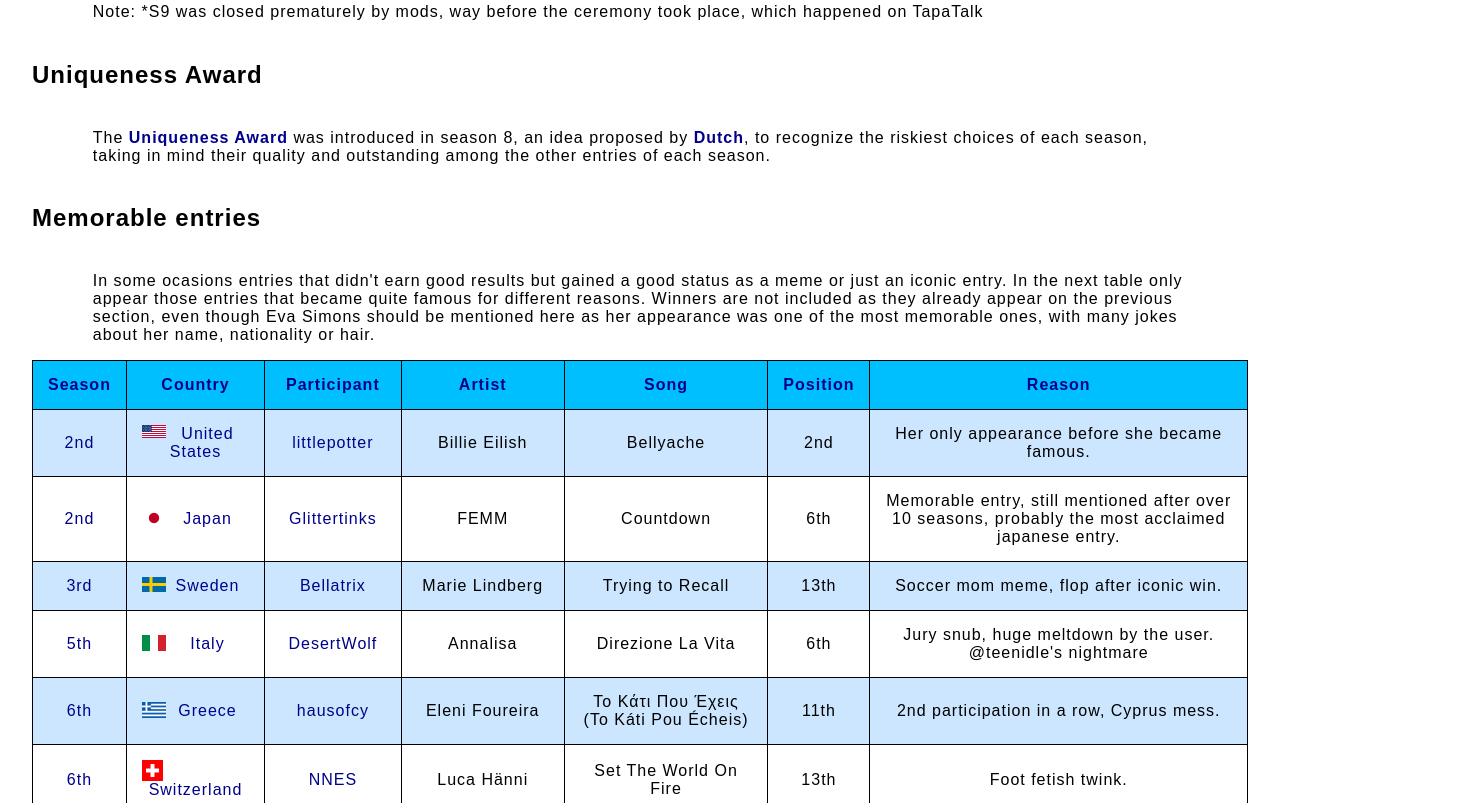
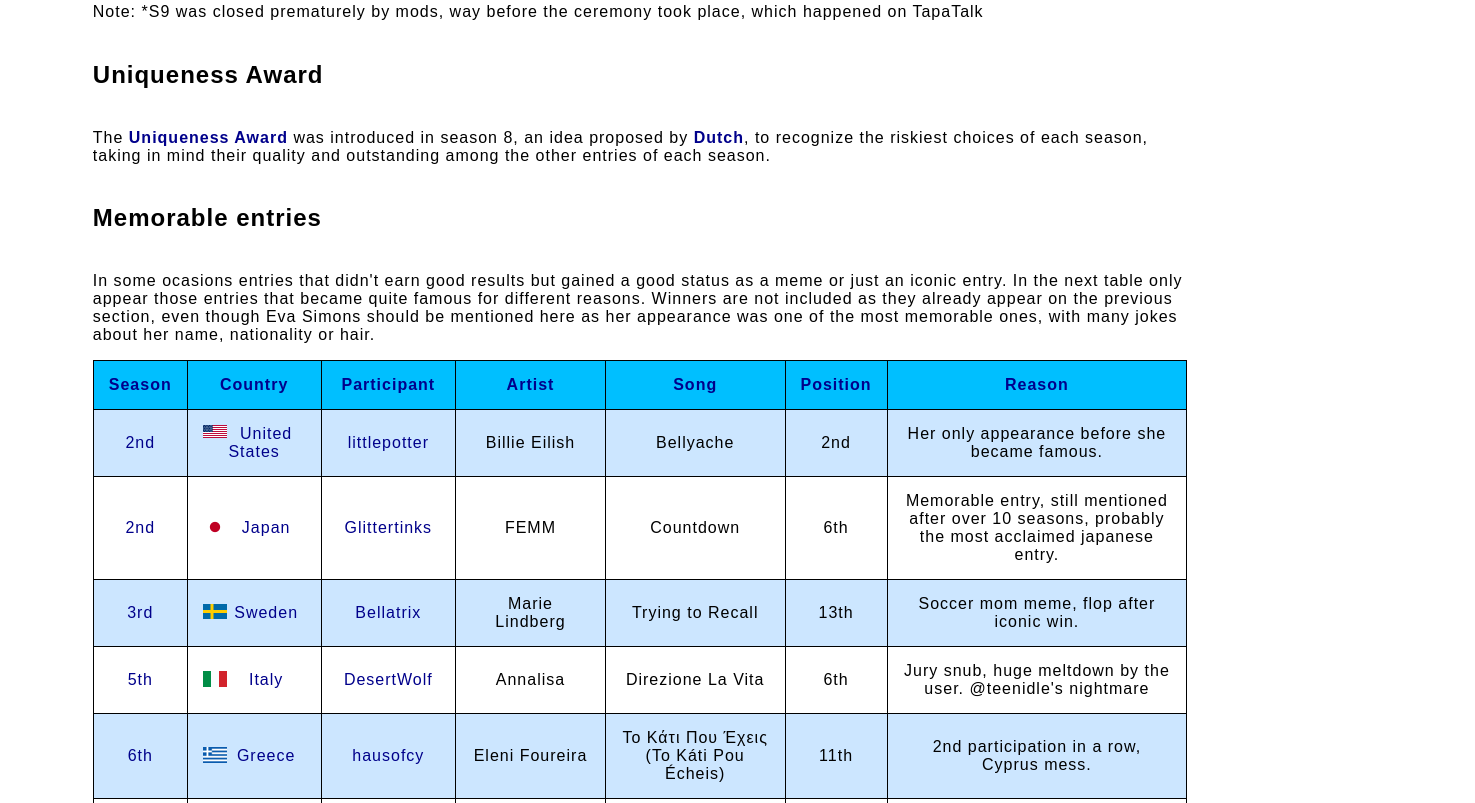
Before and after one commit to a-goluch/globalvision2.com, a plain HTML site: page about.html in a window 1280 px wide. Shown: the part 1942-2745 px from the top of the page, 1475 px wide, since content can reach past the window. Drawn offline with Linux system fonts and the light colour scheme.

Commit message:
Add files via upload

```diff
--- a/style.css
+++ b/style.css
@@ -9,16 +9,12 @@ header {
 body {
   font-family: 'Montserrat', sans-serif;
   margin-top: 0;
-  margin-left: 0;
-  margin-right: 0;
+  margin-left: auto;
+  margin-right: auto;
   margin-bottom: 100px;
+  width: 90%;
 }
 
-body p {
-  margin-left: auto;
-  margin-right: auto;
-  width: 90%;
-}
 
 .container img {
   float: left;
```
